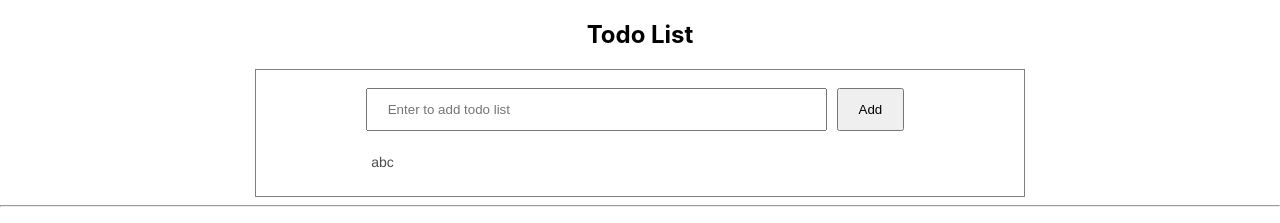
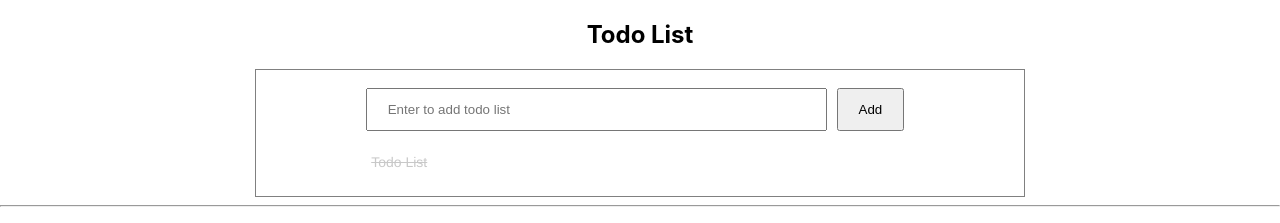
Before and after one commit to thangnkHust/hello-world-react-app, a React (Create React App) app: page / in a window 1280 px wide. Shown: the top 223 px of the page. Built offline with nearby package versions, Linux system fonts and the light colour scheme.

Commit message:
Mared item

```diff
--- a/src/App.js
+++ b/src/App.js
@@ -1,14 +1,6 @@
 import './App.css';
 import TrafficLight from './components/TrafficLight';
 import TodoList from './containers/TodoList';
-
-var todoItems = [
-  { title: 'Di choi', isDone: true },
-  { title: 'Di hoc', isDone: false },
-  { title: 'Di an', isDone: false }
-]
-
-// console.log(todoItems);
 
 function App() {
   return (
--- a/src/components/Button.js
+++ b/src/components/Button.js
@@ -10,9 +10,6 @@ class Button extends Component {
 	// }
 
 	render() {
-		const {currentColor, changeColor} = this.props
-		// console.log(currentColor);
-		// console.log(changeColor);
 		return (
 			<div>
 				<button
--- a/src/components/InputForm.js
+++ b/src/components/InputForm.js
@@ -18,18 +18,21 @@ class InputForm extends Component {
 
 	handleSubmit = (e) => {
 		e.preventDefault()
-		// if(this.state.input === ''){
-		// 	alert("Hay nhap xau")
-		// 	return;
-		// }
+		if(this.state.input === ''){
+			alert("Hay nhap xau")
+			return;
+		}
 		this.props.handleSubmit(this.state.input)
+		this.setState({
+			input: ''
+		})
 	}
 
 	render() {
 		return (
 			<div className="InputForm">
 				<form method="post" onSubmit={this.handleSubmit}>
-					<input type="text" onBlur={this.handleSetState} placeholder="Enter to add todo list" />
+					<input type="text" onChange={this.handleSetState} value={this.state.input} placeholder="Enter to add todo list" />
 					<button type="submit">Add</button>
 				</form>
 			</div>
--- a/src/components/TodoItem.css
+++ b/src/components/TodoItem.css
@@ -6,7 +6,7 @@
     /* text-align: center; */
 }
 
-.TodoItem-done {
+.TodoItem_done {
   text-decoration: line-through;
   opacity: .3;
 }
--- a/src/components/TodoItem.js
+++ b/src/components/TodoItem.js
@@ -1,21 +1,25 @@
+import React, {Component} from 'react';
 import './TodoItem.css';
 import classNames from 'classnames';
 
-function TodoItem(props){
-  // const item = props.item
-  // if(item.isDone){
-  //   className += ' TodoItem-done'
-  // }
-  console.log(props);
-  return(
-    <div className={classNames('TodoItem')}>
-      {
-        props.todos.filter(item => item.text).map((item) => {
-          return <p>{item.text}</p>
-        })
-      }
-    </div>
-  )
+class TodoItem extends Component {
+  constructor(){
+    super()
+  }
+
+  onHandleClickItem = () => {
+    this.props.markItem(this.props.item.id)
+    // console.log(this.props);
+  }
+  render() {
+    return(
+      <div className={classNames('TodoItem', {
+        TodoItem_done: this.props.item.marked === true
+      })} onClick={this.onHandleClickItem}>
+        <p>{this.props.item.text}</p>
+      </div>
+    )
+  }
 }
 
 export default TodoItem;
--- a/src/containers/TodoList.js
+++ b/src/containers/TodoList.js
@@ -1,25 +1,27 @@
 import React, { Component } from 'react';
 import { connect } from 'react-redux';
-import { addItem } from '../actions/TodoAction';
+import { addItem, markItem } from '../actions/TodoAction';
 import InputForm from '../components/InputForm';
 import TodoItem from '../components/TodoItem';
 import './TodoList.css'
 
 class TodoList extends Component {
-
 	handleSubmit = (text) => {
 		this.props.addItem(text)
 	}
 
 	render() {
-		// console.log(this.props, "todoList");
+		console.log(this.props, 'LIST');
 		const { todos } = this.props
-		console.log(todos, 'todos');
 		return (
 			<div className="TodoList">
 				<InputForm handleSubmit={this.handleSubmit}/>
 				<div className="list-items">
-					<TodoItem todos={todos}/>
+					{
+						todos.map(item => {
+							return <TodoItem item={item} markItem={this.props.markItem}/>
+						})
+					}
 				</div>
 			</div>
 		)
@@ -36,6 +38,9 @@ const mapDispatchToProps = (dispatch) => {
 	return {
 		addItem: (text) => {
 			dispatch(addItem(text))
+		},
+		markItem: (id) => {
+			dispatch(markItem(id))
 		}
 	}
 }
--- a/src/reducers/todoListReducer.js
+++ b/src/reducers/todoListReducer.js
@@ -1,8 +1,8 @@
 import { ADD_ITEM, MARK_ITEM } from '../actions/ActionTypes';
 
 const initialState = [{
-  text: 'abc',
-  marked: false,
+  text: 'Todo List',
+  marked: true,
   id: 0
 }]
 
@@ -10,7 +10,7 @@ export function todoListReducer(state = initialState, action) {
   switch(action.type) {
     case ADD_ITEM:
       return [{
-        id: (state.length === 0) ? 0 : state[0].id += 1,
+        id: (state.length === 0) ? 0 : state[0].id + 1,
         text: action.text,
         marked: false
       }, ...state]
```
Also changed, not shown: src/contants/constants.js (+5 -5 lines).
